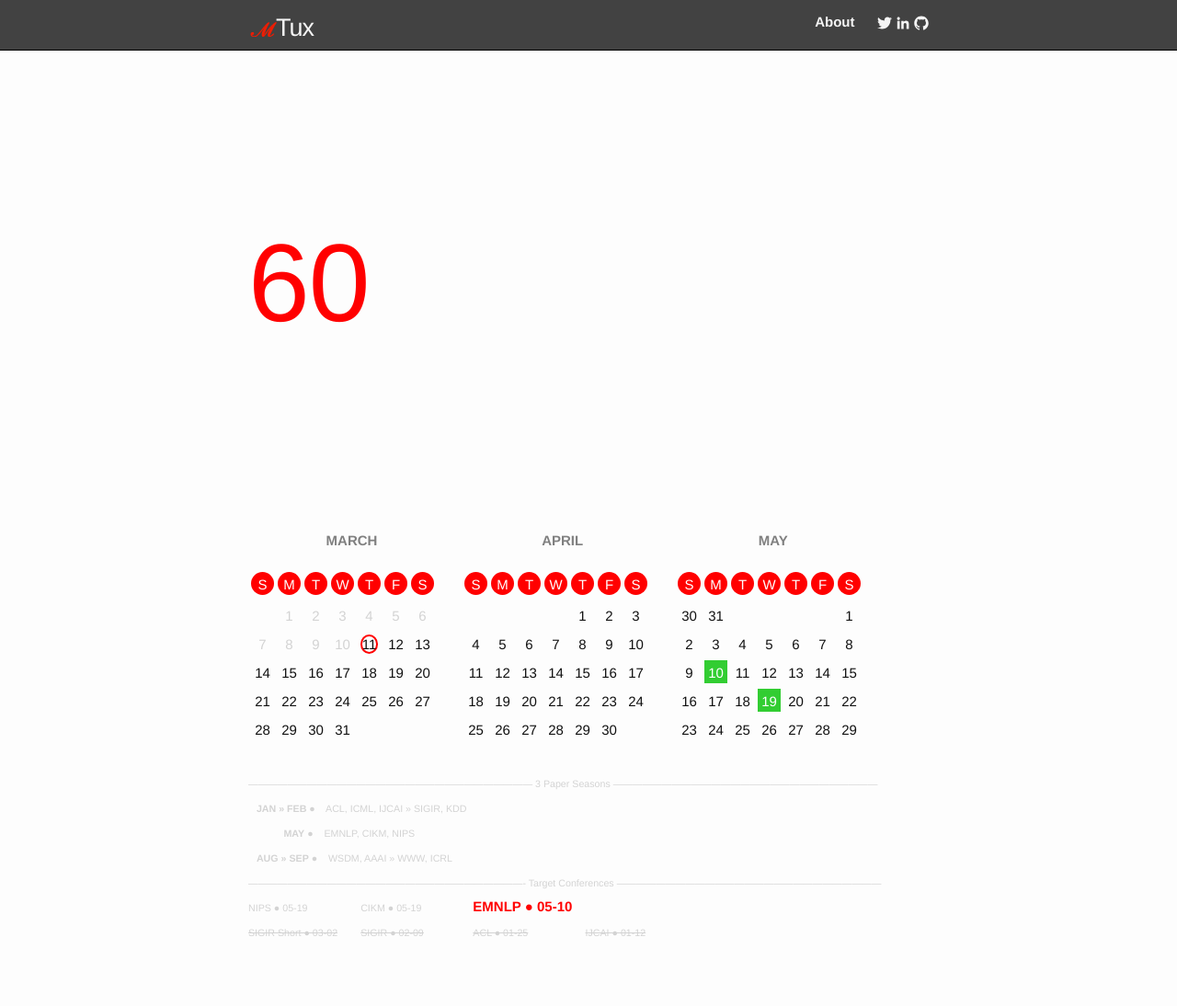
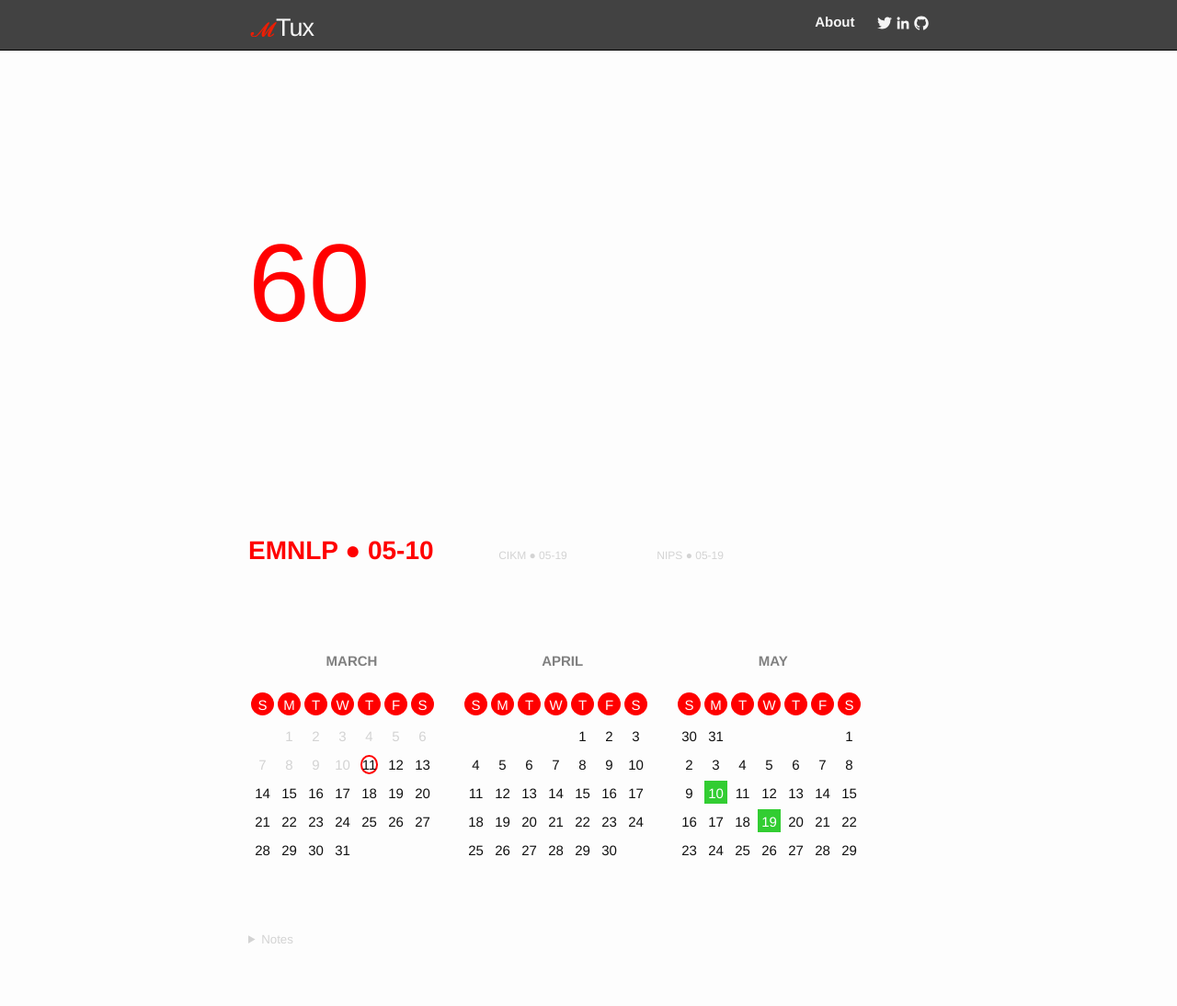
Before and after one commit to mutux/mutux.github.io, a Jekyll site: the page built from _posts/2020-11-26-conferences.markdown, in a window 1280 px wide. Shown: the whole page at 92% size. Built offline with Jekyll 4.4.1, drawn with Linux system fonts in a browser that asks for light colours.

Commit message:
hidden notes

```diff
--- a/_posts/2020-11-26-conferences.markdown
+++ b/_posts/2020-11-26-conferences.markdown
@@ -2,6 +2,13 @@
 title: 60
 layout: passage
 ---
+[<span style="color:red;width:268px;display:inline-block;text-align:left;font-size:28px">EMNLP &#9679; 05-10</span>](https://www.softconf.com/emnlp2021/papers/user/)
+<span style="color:lightgray;width:168px;display:inline-block;text-align:left;font-size:12px">CIKM &#9679; 05-19</span>
+<span style="color:lightgray;width:168px;display:inline-block;text-align:left;font-size:12px">NIPS &#9679; 05-19</span>
+<br>
+<br>
+<br>
+<br>
 <span style="color:gray;font-weight:bold;width:225px;display:inline-block;text-align:center">MARCH</span>
 <span style="color:gray;font-weight:bold;width:225px;display:inline-block;text-align:center">APRIL</span>
 <span style="color:gray;font-weight:bold;width:225px;display:inline-block;text-align:center">MAY</span>
@@ -15,23 +22,26 @@ layout: passage
 |28|29|30|31| | | | |25|26|27|28|29|30| | |23|24|25|26|27|28|29|
 
 
+
 <br>
-<span style="color:lightgray;font-size:8pt">--------------------------------------------------------------------------------------- 3 Paper Seasons ---------------------------------------------------------------------------------</span>
 <br>
-<span style="color:lightgray;font-size:8pt">&nbsp;&nbsp; **JAN >> FEB**  &#9679; &nbsp;&nbsp; ACL, ICML, IJCAI >> SIGIR, KDD</span>
-<br>
-<span style="color:lightgray;font-size:8pt">&nbsp;&nbsp; **&nbsp;&nbsp;&nbsp;&nbsp;&nbsp;&nbsp;&nbsp;&nbsp;&nbsp;&nbsp;MAY**  &#9679; &nbsp;&nbsp; EMNLP, CIKM, NIPS</span>
-<br>
-<span style="color:lightgray;font-size:8pt">&nbsp;&nbsp; **AUG >> SEP** &#9679; &nbsp;&nbsp; WSDM, AAAI >> WWW, ICRL</span>
-<br>
-<span style="color:lightgray;font-size:8pt">------------------------------------------------------------------------------------- Target Conferences  ---------------------------------------------------------------------------------</span>
-<br>
-<span style="color:lightgray;width:118px;display:inline-block;text-align:left;font-size:8pt">NIPS &#9679; 05-19</span>
-<span style="color:lightgray;width:118px;display:inline-block;text-align:left;font-size:8pt">CIKM &#9679; 05-19</span>
-[<span style="color:red;width:118px;display:inline-block;text-align:left;">EMNLP &#9679; 05-10</span>](https://www.softconf.com/emnlp2021/papers/user/){:target="_blank"}
-<br>
-<span style="color:lightgray;width:118px;display:inline-block;text-align:left;font-size:8pt">~~SIGIR Short &#9679; 03-02~~</span>
-<span style="color:lightgray;width:118px;display:inline-block;text-align:left;font-size:8pt">~~SIGIR &#9679; 02-09~~</span>
-<span style="color:lightgray;width:118px;display:inline-block;text-align:left;font-size:8pt">~~ACL &#9679; 01-25~~</span>
-<span style="color:lightgray;width:118px;display:inline-block;text-align:left;font-size:8pt">~~IJCAI &#9679; 01-12~~</span>
-<br>
+<details>
+  <summary style="color:lightgray;font-size:10pt">Notes</summary>
+  <p>
+    <span style="color:lightgray;font-size:8pt">-------------------------------------------------------------------------------- 3 Paper Seasons --------------------------------------------------------------------------</span>
+    <br>
+    <span style="color:lightgray;font-size:8pt">&nbsp;&nbsp; JAN &#9679; FEB &nbsp;  &#9679; &nbsp;&nbsp; ACL, ICML, IJCAI >> SIGIR, KDD</span>
+    <br>
+    <span style="color:lightgray;font-size:8pt">&nbsp;&nbsp;&nbsp;&nbsp;&nbsp;&nbsp;&nbsp;&nbsp;&nbsp;&nbsp;&nbsp;&nbsp;&nbsp;MAY &nbsp;  &#9679; &nbsp;&nbsp; EMNLP, CIKM, NIPS</span>
+    <br>
+    <span style="color:lightgray;font-size:8pt">&nbsp;&nbsp; AUG &#9679; SEP &nbsp; &#9679; &nbsp;&nbsp; WSDM, AAAI >> WWW, ICRL</span>
+    <br>
+    <span style="color:lightgray;font-size:8pt">------------------------------------------------------------------------------ Target Conferences  --------------------------------------------------------------------------</span>
+    <br>
+    <span style="color:lightgray;width:118px;display:inline-block;text-align:left;font-size:8pt"><del>SIGIR Short &#9679; 03-02</del></span>
+    <span style="color:lightgray;width:118px;display:inline-block;text-align:left;font-size:8pt"><del>SIGIR &#9679; 02-09</del></span>
+    <span style="color:lightgray;width:118px;display:inline-block;text-align:left;font-size:8pt"><del>ACL &#9679; 01-25</del></span>
+    <span style="color:lightgray;width:118px;display:inline-block;text-align:left;font-size:8pt"><del>IJCAI &#9679; 01-12</del></span>
+    <br>
+  </p>
+</details>
```
